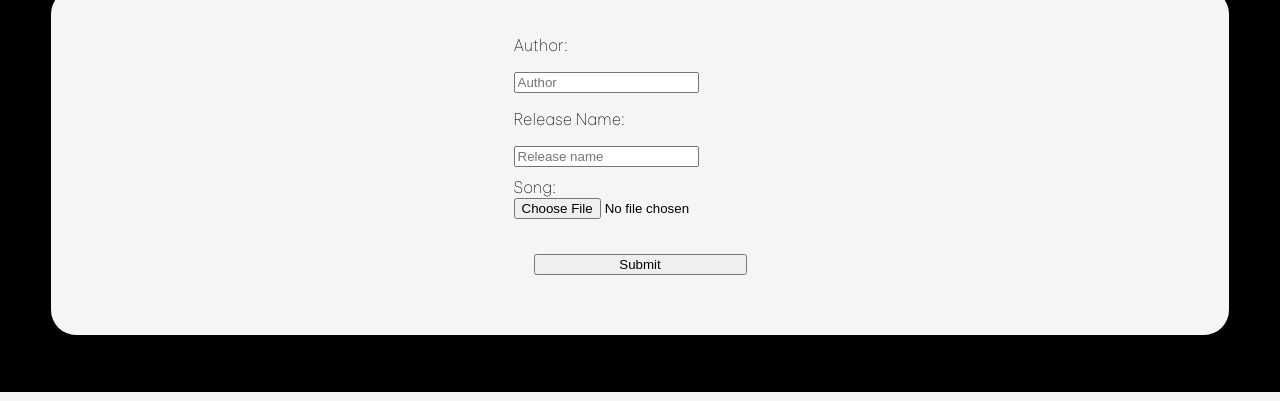
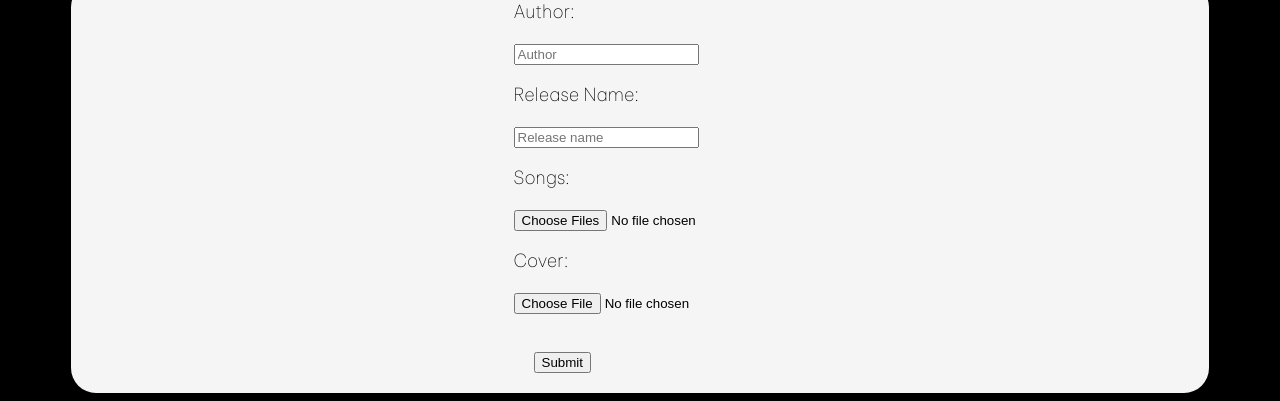
Before and after one commit to goshantiy/Software-engineering, a PHP site: page /upload.php in a window 1280 px wide. Shown: the part 408-809 px from the top of the page. Run offline with PHP 8.4, Linux system fonts and the light colour scheme; the visitor is signed in with stand-in values (Sample User, id 1).

Commit message:
upload cover + upload multiple files

```diff
--- a/upload.php
+++ b/upload.php
@@ -1,56 +1,71 @@
 <?php
   include 'bdconnect.php';
   include 'header.php';
-if($_SESSION['role']!=3)
-header('Location:/index.php');
-$data=$_POST;
-
-if(isset($data['btn_submit_song']))
+  if($_SESSION['role']!=3){
+  header('Location:/created/index.php');
+  exit();
+  }
+  if(isset($_POST['btn_submit_song']))
   {
-  if(trim($data['form-author']) == '') {
+    if(trim($_POST['form-author']) == '') {
       $errors[] = "Введите автора!";
     }
-  if (trim($data['form-release-name']) == '') {
+    if (trim($_POST['form-release-name']) == '') {
         $errors[] = "Введите название песни!";
     }
-    if(trim($data['form-release-name']) == '') {
-        $errors[] = "Введите название релиза!";
+    if (!file_exists($_FILES['form-song']['tmp_name'][0]) || !is_uploaded_file($_FILES['form-song']['tmp_name'][0])) {
+        $errors[] = "Выберите песню!";
     }
-    if (!file_exists($_FILES['form-song']['tmp_name']) || !is_uploaded_file($_FILES['form-song']['tmp_name']))
-    {
-      $errors[] = "Выберите песню!";
+    $allowedTypes = array('image/gif', 'image/png', 'image/jpg', 'image/jpeg');
+    if (is_uploaded_file($_FILES['form-cover']['tmp_name'][0]) && !in_array($_FILES['form-cover']['type'], $allowedTypes)) {
+        $errors[] = "Неверный тип!";
     }
     if (empty($errors))
     {
-    $author = strip_tags(htmlspecialchars($_POST["form-author"]));
-    $uploaddir = "/music/author/".$author.'/';
-    if (!file_exists("C:/xampp/htdocs/created".$uploaddir)) {
-            mkdir("C:/xampp/htdocs/created" . $uploaddir, 0777, true);
+      $uploaddir = '/created/music/author/'.$_POST['form-author'].'/';
+      if (!file_exists("C:/xampp/htdocs/created" . $uploaddir)) {
+      mkdir("C:/xampp/htdocs".$uploaddir,0777,true);
       }
-        $allowedTypes = array("audio/mpeg3","audio/x-mpeg-3","audio/mpeg");
-    if (!in_array($_FILES["form-song"]["type"], $allowedTypes))
+      $coverName=$_FILES['form-cover']['name'];
+      if (is_uploaded_file($_FILES['form-cover']['tmp_name'][0])) {
+            if (empty($errors) && !move_uploaded_file($_FILES['form-cover']['tmp_name'], "C:/xampp/htdocs" . $uploaddir . $coverName)) {
+                $errors[] = "Ошибка: проблема с обложкой";
+            }
+        }
+
+        foreach ((array)$_FILES['form-song']["name"] as $key => $value)
       {
-      $errors[]="Ошибка неверный тип ".$_FILES["form-song"]["type"];
+      $allowedTypes = array('audio/mpeg3','audio/x-mpeg-3','audio/mpeg');
+      if (!in_array($_FILES['form-song']['type'][$key], $allowedTypes))
+      {
+        echo $_FILES['form-song']['type'][$key];
+        $errors[]="Ошибка неверный тип";
       }
-    $songName=$_FILES['form-song']['name'];
-    if(empty($errors)&&!move_uploaded_file($_FILES["form-song"]["tmp_name"],"C:/xampp/htdocs/created".$uploaddir.$songName))
+      $songName=$_FILES['form-song']['name'][$key];
+      if(empty($errors)&&!move_uploaded_file($_FILES['form-song']['tmp_name'][$key],"C:/xampp/htdocs".$uploaddir.$songName))
       {
       print_r($_FILES['form-song']['name']);
-      $errors[]= "Ошибка move song";
+        $errors[]= "Ошибка загрузки";
       }
 
 
-  $link = mysqli_connect($host, $user, $password, $database) or die("Ошибка sql connection" . mysqli_error($link));
-  $author = strip_tags(htmlspecialchars(mysqli_real_escape_string($link, $_POST['form-author'])));
-  $release_name = strip_tags(htmlspecialchars(mysqli_real_escape_string($link,$_POST['form-release-name'])));
-  $song_name = strip_tags(htmlspecialchars(mysqli_real_escape_string($link,$songName)));
+    $link = mysqli_connect($host, $user, $password, $database) or die("Ошибка " . mysqli_error($link));
+    $author = htmlspecialchars(mysqli_real_escape_string($link, $_POST['form-author']));
+    $release_name = htmlspecialchars(mysqli_real_escape_string($link,$_POST['form-release-name']));
+    $song_name = htmlspecialchars(mysqli_real_escape_string($link,$songName));
 
       if(empty($errors))
       {
-      $song_path=strip_tags(htmlspecialchars($uploaddir.$songName));
+        $song_path=$uploaddir.$songName;
+        if(!is_uploaded_file($_FILES['form-cover']['tmp_name'][0]))
+        {       $cover_path="default/default_cover.png";}
+        else
+        {
+          $cover_path=$uploaddir.$coverName;
+        }
         $id=$_SESSION['user_id'];
-      $query ="INSERT INTO content VALUES('$id', NULL ,'$author','$release_name','$song_name', 'default/default_cover.png', '$song_path')";
-      	$result = mysqli_query($link, $query) or die("Ошибка sql query" . mysqli_error($link));
+        $query ="INSERT INTO content VALUES('$id', NULL ,'$author','$release_name','$song_name', '$cover_path', '$song_path')";
+          $result = mysqli_query($link, $query) or die("Ошибка sql" . mysqli_error($link));
           if($result)
           {
             echo "<span style='color:green; display:flex; justify-content: center;'>Песня загружена</span>";
@@ -59,21 +74,14 @@ if(isset($data['btn_submit_song']))
       }
     else {echo '<div style="color: red; display:flex; justify-content: center; ">' . array_shift($errors). '</div><hr>';}
       }
+    }
     else echo '<div style="color: red; display:flex; justify-content: center; ">' . array_shift($errors). '</div><hr>';
   }
 
   ?>
-
-<!DOCTYPE html>
-<html>
- <head>
- <link rel="stylesheet" href="/css/reg.css" type="text/css">
-  <meta charset="utf-8">
-  <title>Отправка файла на сервер</title>
- </head>
 <body>
-     <div class="container positioner">
- <div class="center left">
+    <div class="content positioner center">
+        <div class="center info-album left">
             <form enctype="multipart/form-data" action="upload.php" method="post">
                 <div class="col-6 form-group">
                     <p>Author:</p>
@@ -84,10 +92,13 @@ if(isset($data['btn_submit_song']))
                     <input type="text" id="form-release-name" name="form-release-name" value=""  placeholder="Release name"/>
                 </div>
                 <div class="col-6 form-group">
-                  Song:<br/><input type="file" name="form-song" accept=".mp3">
+                    <p>Songs:</p><input type="file" name="form-song[]" accept=".mp3" multiple="multiple">
+                </div>
+                <div class="col-6 form-group">
+                    <p>Cover:<p/><input type="file" id ="form-cover" accept="image/jpeg,image/png" name="form-cover">
                 </div>
                 <div class="col-12 left">
-									<button class="btn btn-dark m-0" id="btn_submit_song" name="btn_submit_song" value="Submit">Submit</button>
+                    <button class="btn" id="btn_submit_song" name="btn_submit_song" value="Submit">Submit</button>
                 </div>
             </form>
         </div>
```
Lines whose indentation alone changed are shown as unchanged.
